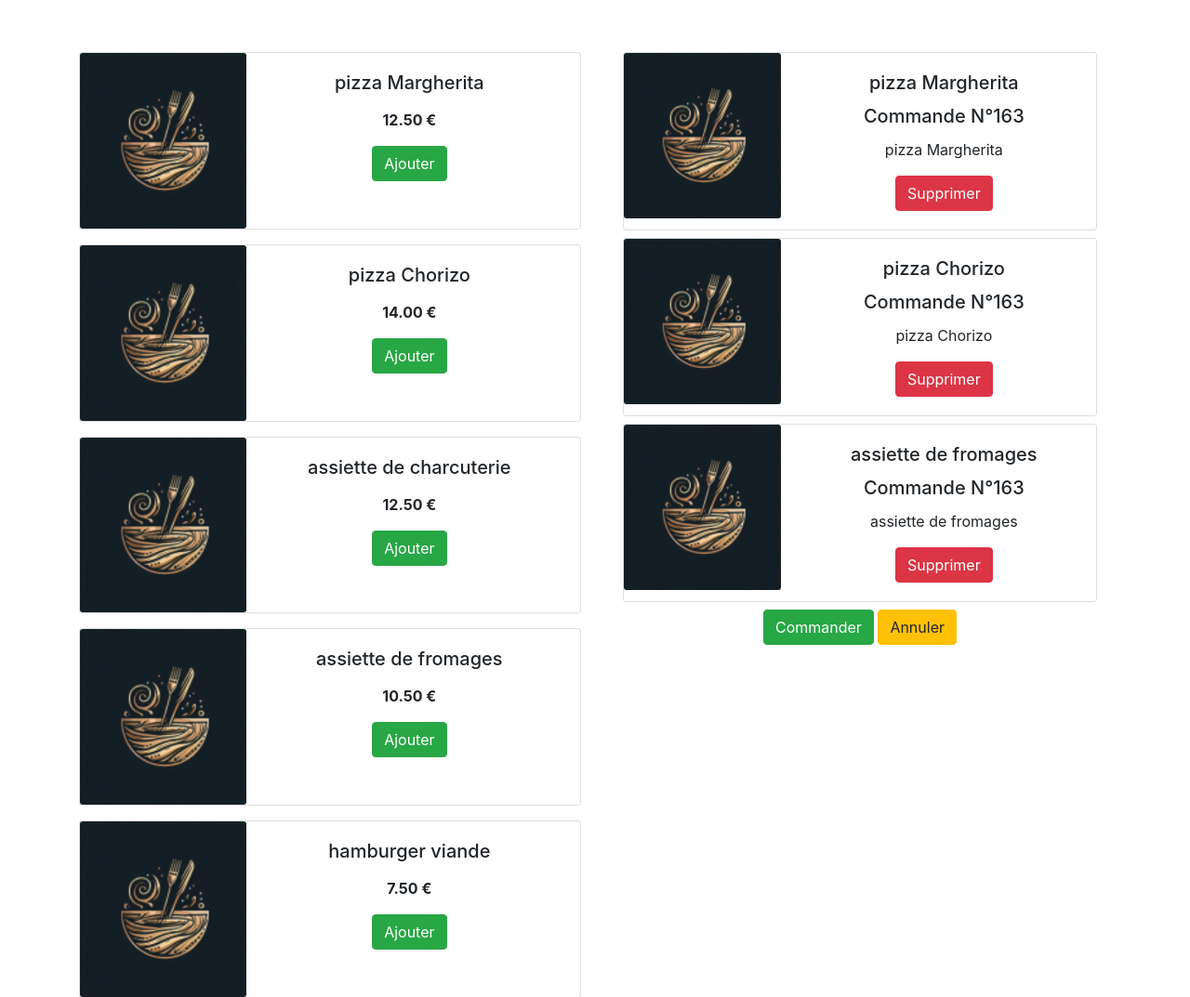
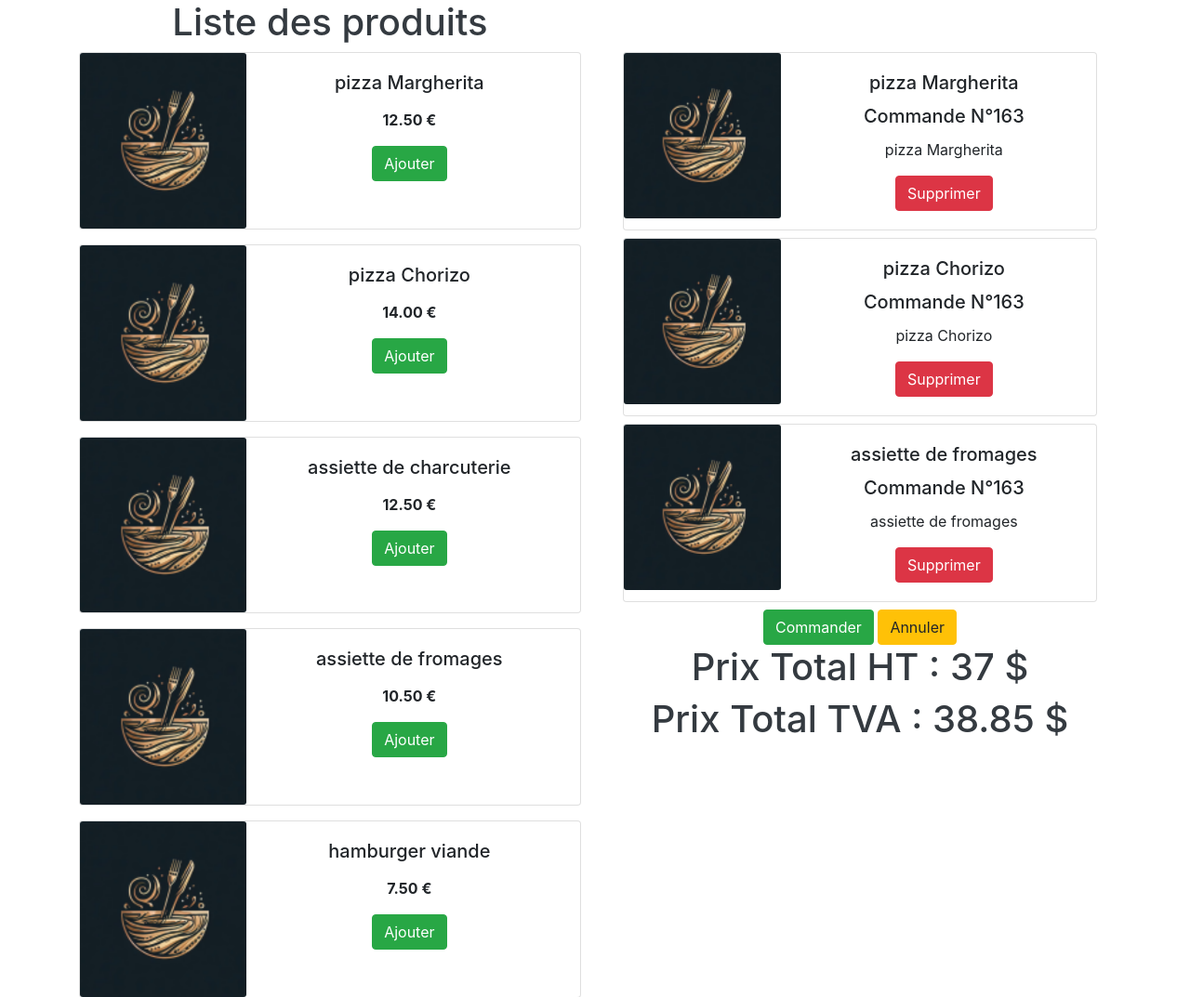
Before and after one commit to LoutrePasSauvage/B2SLAM-AppRestoWeb, a PHP site: page /list.php in a window 1280 px wide. Shown: the part 128-1201 px from the top of the page at 93% size. Run offline with PHP 8.4, Linux system fonts and the light colour scheme; a user stored in the database is signed in; data comes from the database, SQL or seed files in the repository; some libraries are stand-ins or nearby versions.

Commit message:
modified:   list.php

```diff
--- a/list.php
+++ b/list.php
@@ -84,8 +84,9 @@ if ($ajouter) {
 <html lang="fr">
 
 <head>
+<div class="text-dark">
     <title>Liste des produits</title>
-
+</div>
     <?php
     include('header.php');
     ?>
@@ -94,7 +95,7 @@ if ($ajouter) {
         <div class="row">
 
             <div class="col align-self-start">
-                <div class="text-white">
+                <div class="text-dark">
                     <h1>Liste des produits</h1>
                 </div>
 
@@ -165,7 +166,7 @@ if ($ajouter) {
                 <input type="submit" name="commander" class="btn btn-success" value="Commander">
                 <input type="submit" name="annuler" class="btn btn-warning" value="Annuler">
                 </form>
-                <div class="text-white">
+                <div class="text-dark">
                     <h1>Prix Total HT : <?php echo $_SESSION["total_commande"]; ?> $</h1>
                     <h1>Prix Total TVA : <?php $_SESSION['totalTVA'] = $_SESSION["total_commande"] + $_SESSION["total_commande"]*0.05; echo $_SESSION['totalTVA']?> $</h1>
                 </div>
```
